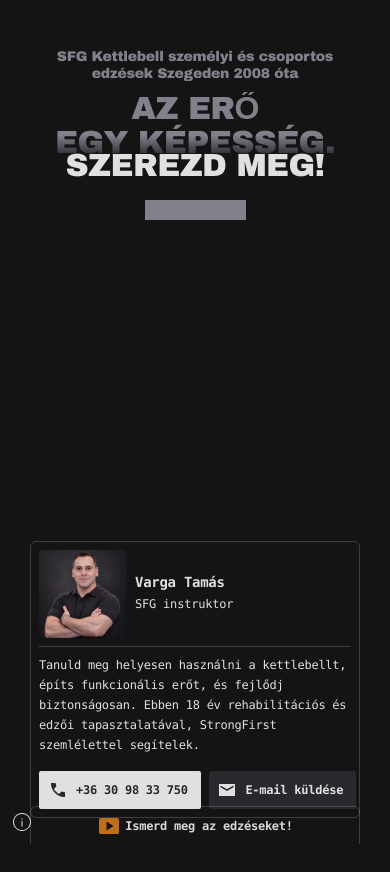
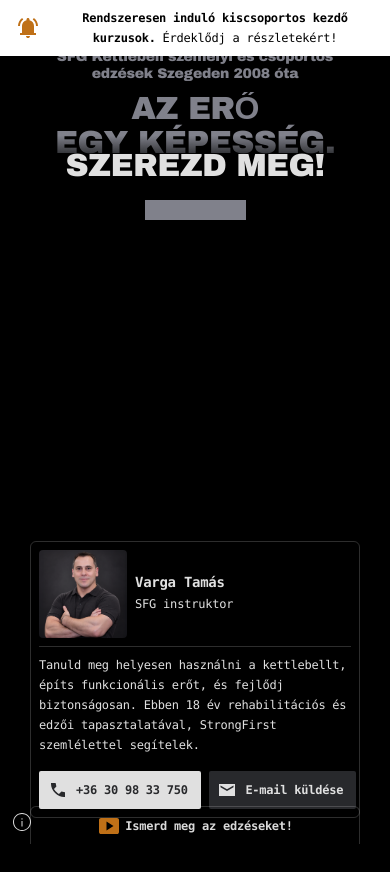
Before and after one commit to karoczkaizsolt/kettlebellszegedhu, an Astro site: page / in a window 390 px wide. Built offline with nearby package versions, Linux system fonts and the light colour scheme; Astro itself is replaced by a stand-in of ours; grey boxes are pictures that could not be loaded; a web font is replaced by a local one.

Commit message:
Promo bar (new Figma design, shown on every load) and black page background
- Promo bar: white bar with bell icon, SemiBold first sentence, 40px high, fixed overlay with no CLS;
  appears 3 s after load for 6 s on every page load (no sessionStorage); timing in src/config.ts
- Page background is now #000 on desktop and mobile (scene backdrop and component backgrounds unchanged)
- Docs, CLAUDE.md and screenshots updated

Co-Authored-By: Claude Sonnet 5.5 <noreply@anthropic.com>

```diff
--- a/src/components/PromoBar.astro
+++ b/src/components/PromoBar.astro
@@ -1,7 +1,37 @@
 ---
-// Figma 2154:625. Fixed overlay at the top; hidden until the timing logic (milestone 03) shows it.
+// Figma 2154:625. A fixed overlay at the top of the viewport, shown once on every page load
+// (timing and animation values: `promoBar` in src/config.ts).
+import { promoBar } from '../config';
+import iconBell from '../assets/figma/icon-notifications-active.svg';
 ---
 
-<div class="promo" role="status" data-promo>
-  <p>Rendszeresen induló kiscsoportos kezdő kurzusok. Érdeklődj a részletekért!</p>
+<div
+  class="promo"
+  role="status"
+  data-promo
+  data-delay={promoBar.firstDelayMs}
+  data-visible-ms={promoBar.visibleMs}
+  style={`--promo-enter: ${promoBar.enterMs}ms; --promo-exit: ${promoBar.exitMs}ms`}
+>
+  <img class="promo__icon" src={iconBell.src} width="24" height="24" alt="" />
+  <p><strong>Rendszeresen induló kiscsoportos kezdő kurzusok.</strong> Érdeklődj a részletekért!</p>
 </div>
+
+<script>
+  const bar = document.querySelector<HTMLElement>('[data-promo]');
+
+  if (bar) {
+    const delay = Number(bar.dataset.delay);
+    const visibleMs = Number(bar.dataset.visibleMs);
+    // The timer starts when the page has finished loading; one show per page load, no repetition.
+    const start = () =>
+      window.setTimeout(() => {
+        bar.dataset.visible = 'true';
+        window.setTimeout(() => {
+          bar.dataset.visible = 'false';
+        }, visibleMs);
+      }, delay);
+    if (document.readyState === 'complete') start();
+    else window.addEventListener('load', start, { once: true });
+  }
+</script>
--- a/src/config.ts
+++ b/src/config.ts
@@ -19,11 +19,15 @@ export const videoSrc: string = import.meta.env.PUBLIC_VIDEO_SRC || '/video/intr
 export const PAGE_STATE_ATTRIBUTE = 'data-state';
 export const PAGE_STATES = { default: 'default', active: 'active' } as const;
 
-/** Promo bar timing (milestone 03), in one place. */
+/** Promo bar: timing and animation values in one place. It is shown on every page load (reloads included), once per load. */
 export const promoBar = {
-  firstDelayMs: 5000,
+  /** Delay after the page has loaded before the bar slides in. */
+  firstDelayMs: 3000,
+  /** How long the bar stays visible. */
   visibleMs: 6000,
-  repeatMs: 45000,
+  /** Slide-down + fade-in and fade-out + slide-up durations. */
+  enterMs: 600,
+  exitMs: 500,
 } as const;
 
 export const splineSceneUrl = '/spline/scene-v4.splinecode';
--- a/src/layouts/Base.astro
+++ b/src/layouts/Base.astro
@@ -22,7 +22,7 @@ const stateAttr = { [PAGE_STATE_ATTRIBUTE]: PAGE_STATES.default };
     <meta name="description" content={description} />
     {!isProduction && <meta name="robots" content="noindex, nofollow" />}
     {canonical && <link rel="canonical" href={canonical} />}
-    <meta name="theme-color" content="#141414" />
+    <meta name="theme-color" content="#000000" />
     <link rel="preload" href="/fonts/BasementGrotesque-Black.otf" as="font" type="font/otf" crossorigin />
     <link rel="preload" href="/fonts/SometypeMono-latin.woff2" as="font" type="font/woff2" crossorigin />
     <link rel="preload" href="/fonts/SometypeMono-latin-ext.woff2" as="font" type="font/woff2" crossorigin />
--- a/src/styles/global.css
+++ b/src/styles/global.css
@@ -427,6 +427,9 @@ a {
 }
 
 /* --------------------------------------------------------------- promo bar */
+/* Figma 2154:625 (current): full-width white bar, 8px/16px padding, 16px gap, orange bell icon (24px) and text
+   Sometype Mono 12px, black, letter-spacing -0.24px (first sentence SemiBold 12/16, second Regular 12/20); 40px high.
+   A fixed overlay: it never takes part in the layout (no CLS) and never catches the pointer. */
 .promo {
   position: fixed;
   z-index: 60;
@@ -436,29 +439,47 @@ a {
   display: flex;
   align-items: center;
   justify-content: center;
+  gap: 16px;
+  box-sizing: border-box;
+  min-height: 40px;
   padding: 8px 16px;
-  border: 1px solid var(--light-gray-20);
-  background: var(--brown);
+  background: var(--white);
   color: var(--black);
-  font-weight: 600;
-  font-size: 11px;
-  line-height: 13px;
+  font-weight: 400;
+  font-size: 12px;
+  line-height: 20px;
   letter-spacing: -0.02em;
   text-align: center;
   text-wrap: balance;
-  /* hidden until the timing logic of milestone 03 shows it; never shifts the layout (fixed overlay) */
+  pointer-events: none;
+  /* hidden state (before the delay and after the bar has been shown): above the viewport, transparent, out of the a11y tree */
   opacity: 0;
   visibility: hidden;
   transform: translateY(-100%);
-  pointer-events: none;
-  transition: opacity 0.5s var(--ease), transform 0.5s var(--ease), visibility 0s linear 0.5s;
+  transition: opacity var(--promo-exit, 500ms) var(--ease), transform var(--promo-exit, 500ms) var(--ease),
+    visibility 0s linear var(--promo-exit, 500ms);
 }
 .promo[data-visible='true'] {
   opacity: 1;
   visibility: visible;
   transform: translateY(0);
-  pointer-events: auto;
-  transition: opacity 0.5s var(--ease), transform 0.5s var(--ease), visibility 0s;
+  transition: opacity var(--promo-enter, 600ms) var(--ease), transform var(--promo-enter, 600ms) var(--ease),
+    visibility 0s;
+}
+.promo__icon {
+  flex: none;
+  width: 24px;
+  height: 24px;
+}
+.promo strong {
+  font-weight: 600;
+  line-height: 16px;
+}
+@media (prefers-reduced-motion: reduce) {
+  .promo,
+  .promo[data-visible='true'] {
+    transform: none; /* fade only */
+  }
 }
 
 /* ------------------------------------------------------ info / credit line */
--- a/src/styles/tokens.css
+++ b/src/styles/tokens.css
@@ -25,7 +25,7 @@
   --t: 0.4s;
 
   /* ---- state-dependent values (default state) ---- */
-  --page-bg: var(--dark-gray);
+  --page-bg: var(--black); /* global page background: pure black (design-owner decision) */
   --eyebrow-color: var(--gray); /* also the StrongFirst logo colour */
   --headline-accent: var(--light-gray);
   --headline-overlay: transparent;
@@ -61,10 +61,10 @@
 
 @media (max-width: 959.98px) {
   :root {
-    --page-bg: var(--mobile-bg);
+    --page-bg: var(--black);
   }
   :root[data-state='active'] {
-    --page-bg: var(--mobile-bg);
+    --page-bg: var(--black);
     --panel-shift: 0px; /* mobile active frame keeps the panel in place */
   }
 }
```
Also changed, not shown: CLAUDE.md (+5 -7 lines), docs/02-layout-and-design.md (+2 -0 lines), docs/screenshots/promo-desktop-hidden.png (added), docs/screenshots/promo-desktop-visible.png (added), docs/screenshots/promo-mobile-hidden.png (added), docs/screenshots/promo-mobile-visible.png (added), preview/components.png, src/assets/figma/icon-notifications-active.svg (added).
